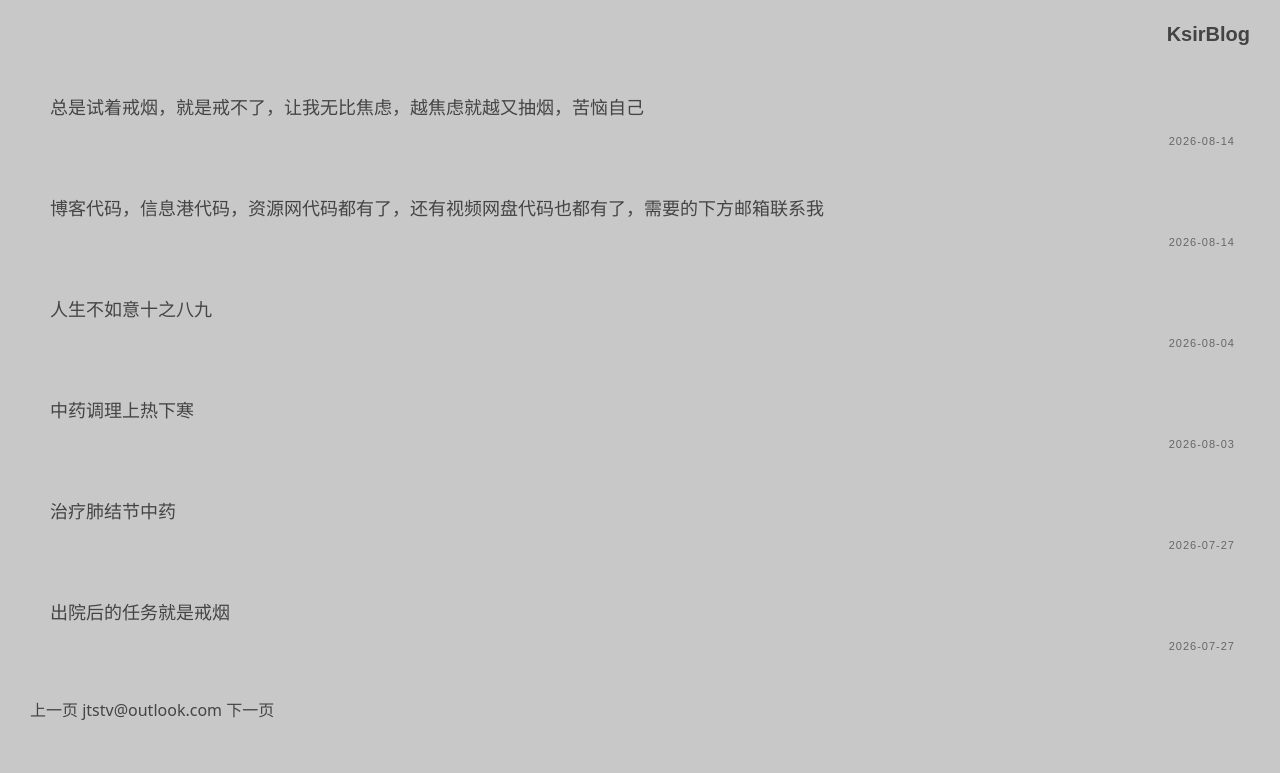
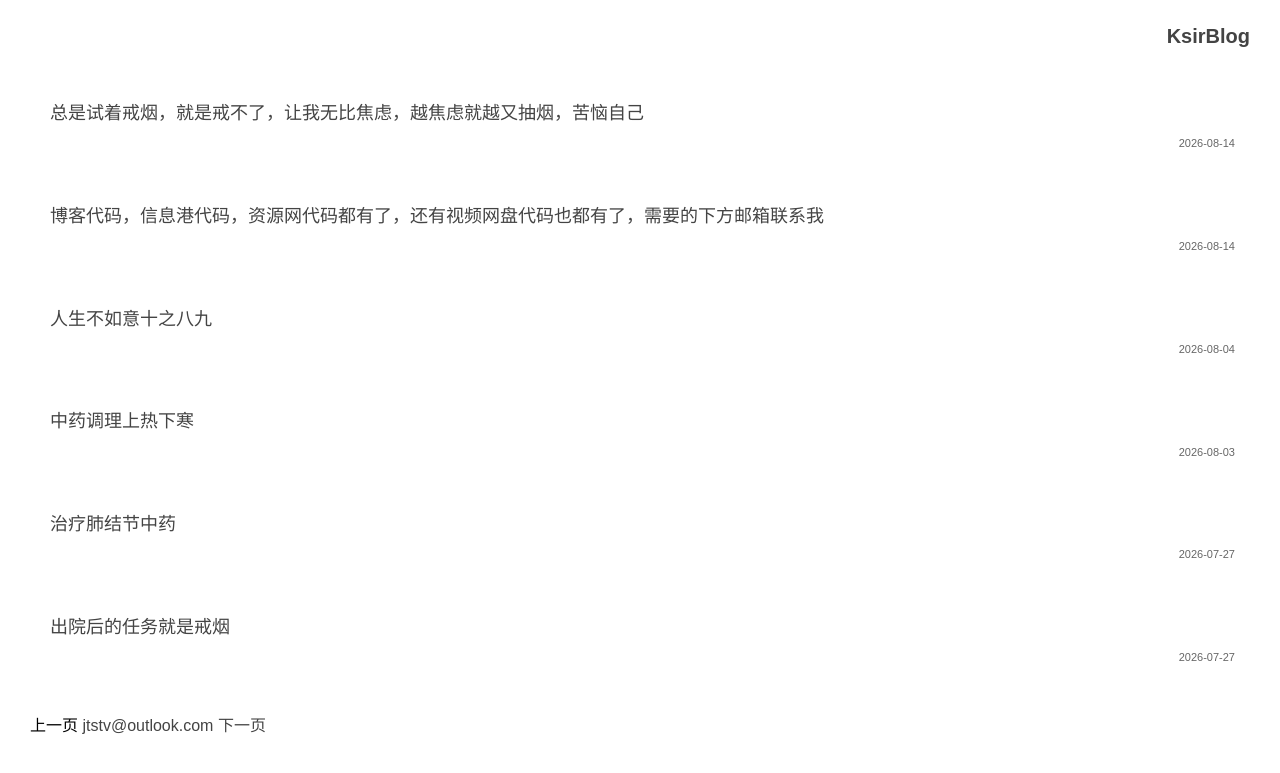
Before and after one commit to JTSTV/Jtstv.github.io, a Jekyll site: the page built from index.html, in a window 1280 px wide. Shown: the top 773 px of the page. Built offline with Jekyll 4.4.1, drawn with Linux system fonts in a browser that asks for light colours; the list of posts is cut into pages by our own code.

Commit message:
更新 index.html

```diff
--- a/index.html
+++ b/index.html
@@ -5,27 +5,22 @@
 <html lang="zh-CN">
 <head>
 <meta charset="UTF-8">
-<meta name="viewport" content="width=device-width,initial-scale=1,maximum-scale=1,user-scalable=no">
+<meta name="viewport" content="width=device-width,initial-scale=1">
 <meta name="robots" content="index,follow">
 <title>{{site.title}} - 抖音风 | 反差 ｜小仙云儿 ｜ 小西西 |苏小柠 | 推特 | 弹力摇 ｜快手小欣欣</title>
 <meta name="description" content="{{site.description}}">
 <meta name="keywords" content="抖音风 | 反差 ｜小仙云儿 ｜ 小西西 |苏小柠 | 推特 | 弹力摇 ｜快手小欣欣">
 <link rel="canonical" href="{{site.url}}{{page.url | relative_url}}">
-<meta property="og:title" content="{{site.title}} - 抖音风 | 反差 ｜小仙云儿 ｜ 小西西 |苏小柠 | 推特 | 弹力摇 ｜快手小欣欣">
-<meta property="og:description" content="{{site.description}}">
-<meta property="og:type" content="website">
-<meta property="og:url" content="{{site.url}}{{page.url | relative_url}}">
 <style>
 *{margin:0;padding:0;box-sizing:border-box}
-body{background:#c8c8c8;color:#444;font:16px/1.6 system-ui,-apple-system,BlinkMacSystemFont,Roboto,sans-serif;padding:20px 30px}
+body{font:16px/1.6 sans-serif;padding:20px 30px}
 a{color:#444;text-decoration:none}
-a:hover{opacity:.7}
 header{margin-bottom:20px}
-.site-title{font:600 20px/1.4 sans-serif;text-align:right}
+.site-title{font-size:20px;font-weight:600;text-align:right}
 .post-item{padding:12px 0}
-.post-title{font:18px/1.5 "STKaiti","KaiTi",楷体,serif;padding:15px 20px 35px;position:relative}
+.post-title{padding:15px 20px 35px;position:relative;font-size:18px}
 .post-title a{color:#444;display:block}
-.post-date{position:absolute;bottom:10px;right:15px;font:11px sans-serif;color:#666;white-space:nowrap;letter-spacing:1px}
+.post-date{position:absolute;bottom:10px;right:15px;font-size:11px;color:#666}
 .pagination{margin-top:24px}
 @media(max-width:600px){
 body{padding:15px 20px}
```
